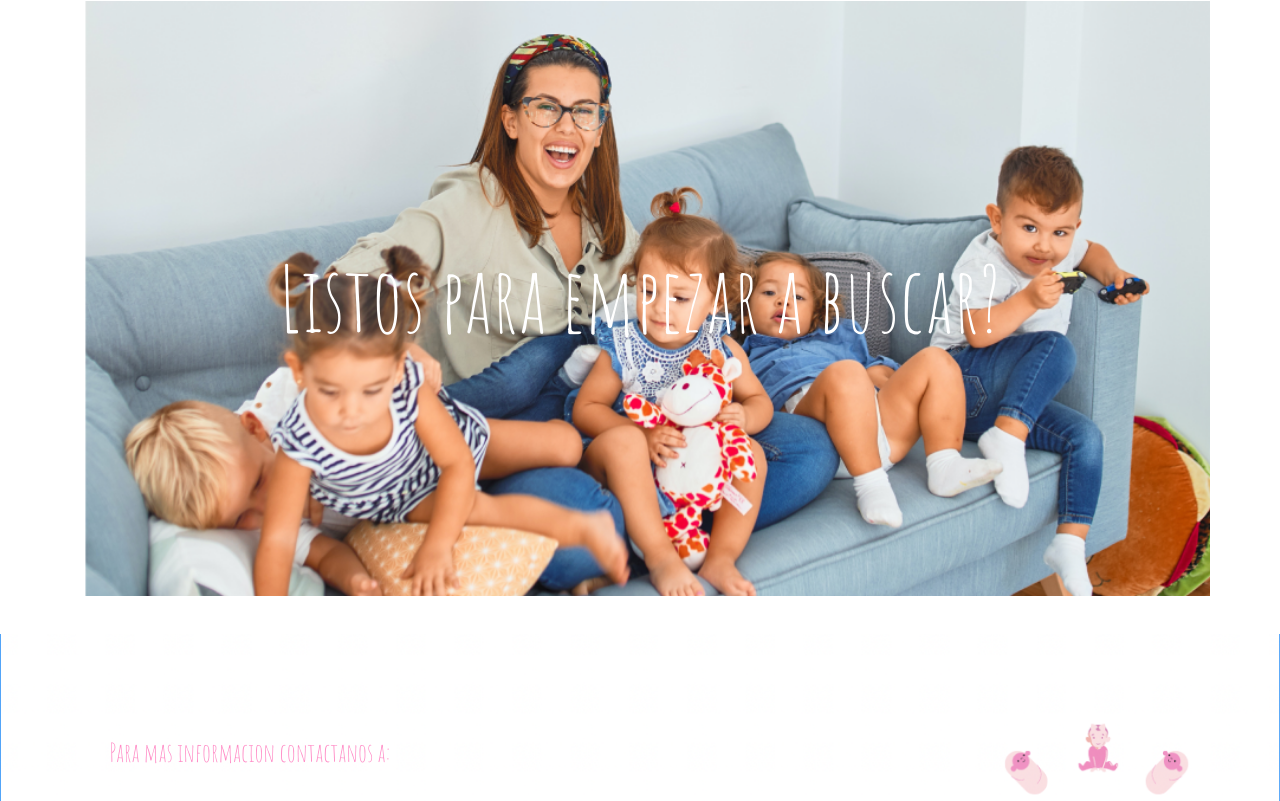
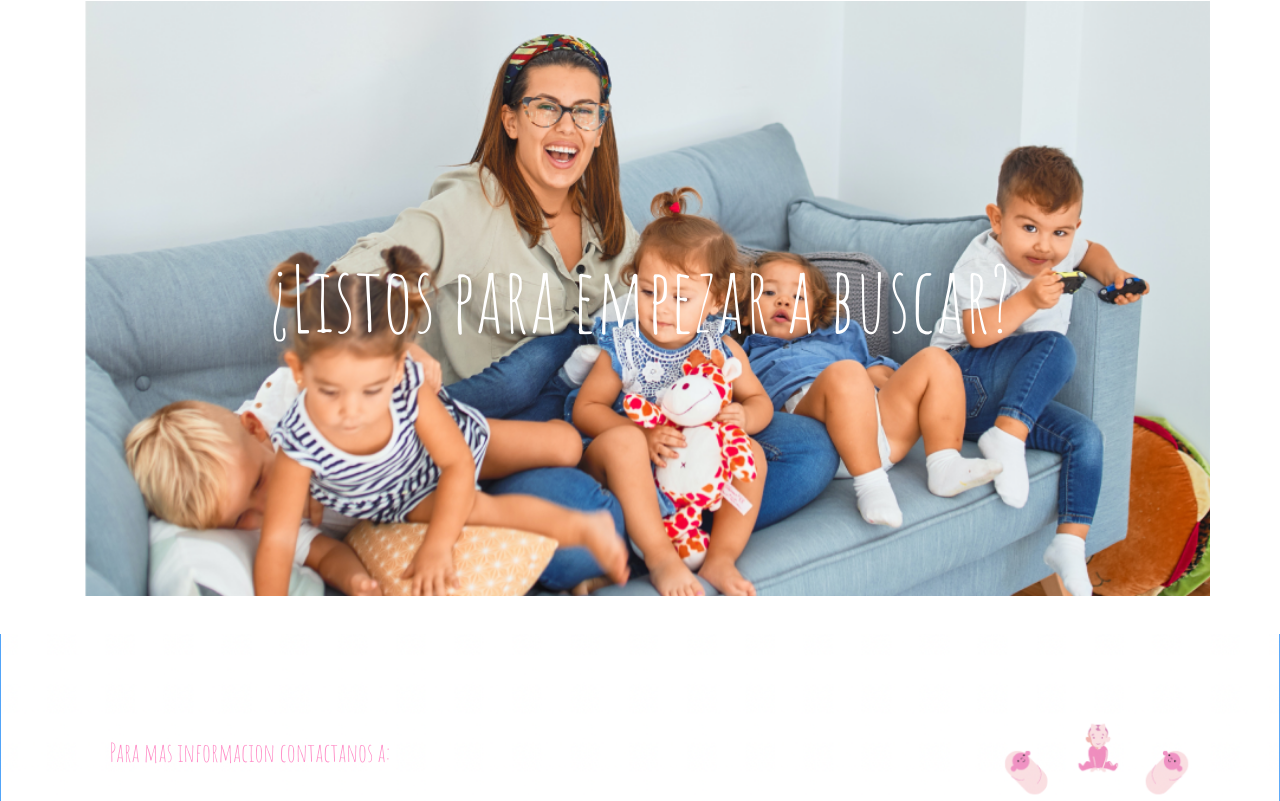
Before and after one commit to AnaGalvis/OneNannyCoderProject, a website: page index.html in a window 1280 px wide. Shown: the part 1888-2689 px from the top of the page. Drawn offline with nearby package versions, Linux system fonts and the light colour scheme; no server answers; a web font is replaced by a local one.

Commit message:
segunda entrega del proyect

```diff
--- a/index.html
+++ b/index.html
@@ -81,7 +81,7 @@
 
         <div class="question">
             <img class="question__img" src="./image/Mask groupsofamumandkids.png" alt="">
-            <a class="question__enlace" href="./pages/contactanos.html">Listos para empezar a buscar? </a>
+            <a class="question__enlace" href="./pages/contactanos.html">¿Listos para empezar a buscar? </a>
         </div>
     </main>
     <!--FOOTER DE LA PAGINA -->
```
